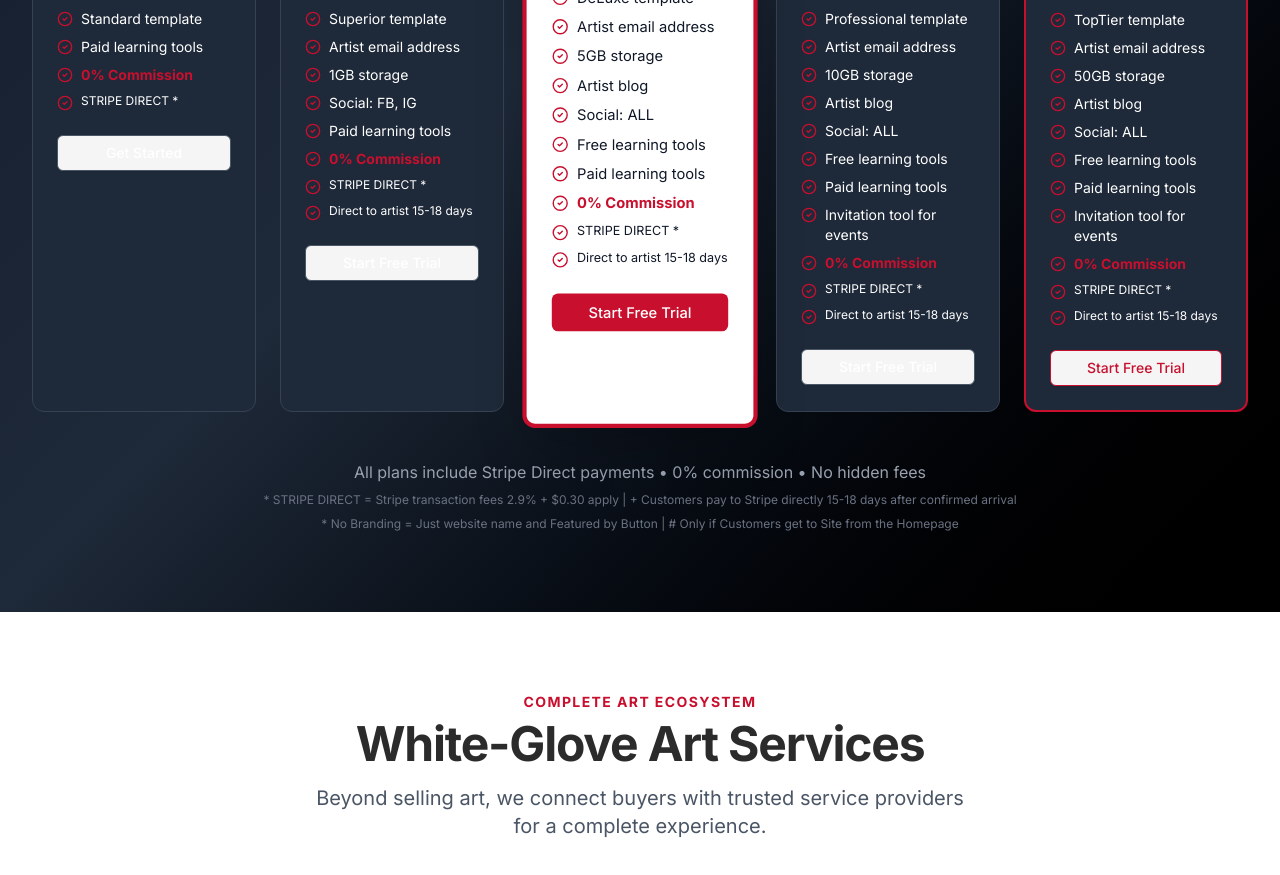
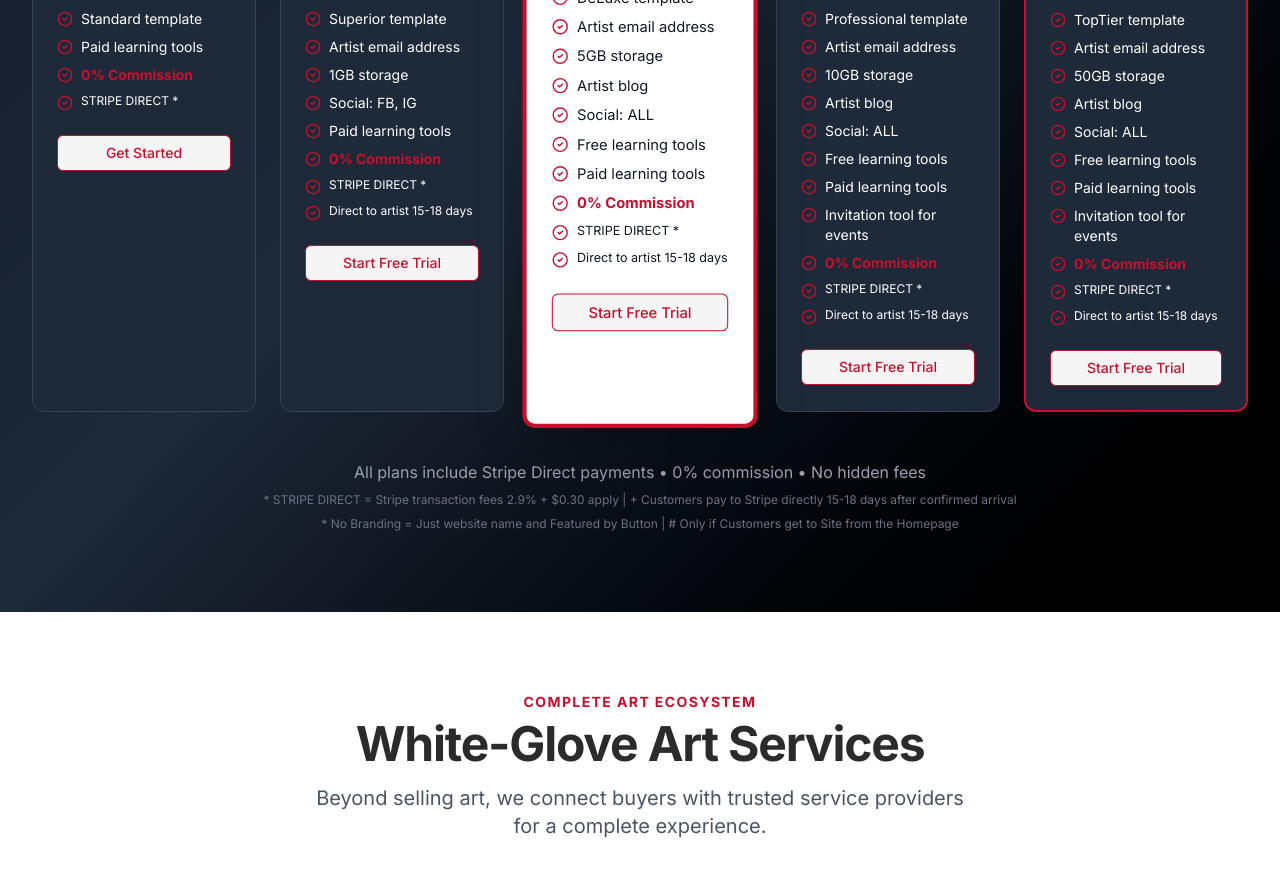
Before and after one commit to HEKA-ADUSA/artdistrictusa-frontend, a Next.js app: page /sell in a window 1280 px wide. Shown: the part 3140-4015 px from the top of the page. Built offline with nearby package versions, Linux system fonts and the light colour scheme.

Commit message:
Fix pricing tier button visibility - all red text on white
- Changed all tier buttons to use consistent red text on white background
- Matches TopTier style across all plans (Free, Superior, DeLuxe, Professional, TopTier)
- Fixes white-on-white visibility issue for better UX

```diff
--- a/src/app/sell/page.tsx
+++ b/src/app/sell/page.tsx
@@ -568,13 +568,8 @@ function MembershipPlansSection() {
 
                                 <Link href="/artist/onboarding">
                                     <Button
-                                        className={`w-full ${tier.highlighted
-                                            ? 'bg-primary hover:bg-primary/90'
-                                            : tier.name === 'TopTier'
-                                                ? 'border-primary text-primary hover:bg-primary/10'
-                                                : 'border-gray-600 hover:bg-gray-700'
-                                            }`}
-                                        variant={tier.highlighted ? 'default' : 'outline'}
+                                        className="w-full border-primary text-primary hover:bg-primary/10"
+                                        variant="outline"
                                     >
                                         {tier.priceMonthly === 0 ? 'Get Started' : 'Start Free Trial'}
                                     </Button>
```
